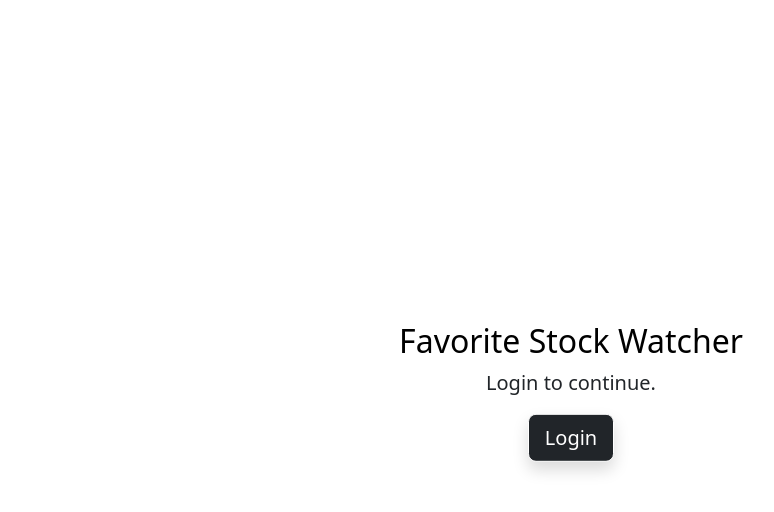
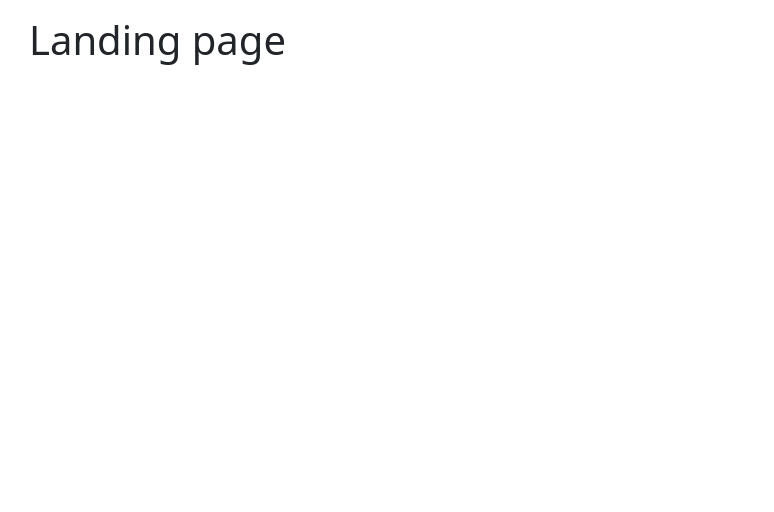
Before and after one commit to paul3bin/Favorite-Stocks-Watcher, a React (Create React App) app in the folder frontend/: page / in a window 1280 px wide. Shown: the top 512 px of the page, without its empty margins (69-843 px from the left). Built offline with nearby package versions, Linux system fonts and the light colour scheme.

Commit message:
Revert "redesigned landing page"
This reverts commit c5572aa12867c2faa399cc848bd48f88276dc118.

```diff
--- a/frontend/src/pages/landing.js
+++ b/frontend/src/pages/landing.js
@@ -1,31 +1,15 @@
 import React from "react";
-import { Link } from "react-router-dom";
 
-import "../styles/landing.css";
+import { Wrapper } from "../components/Wrapper";
 
 export function Landing() {
   document.title = "FSW | Welcome";
 
   return (
-    <div className="container landing-container">
-      <div className="d-flex h-100 text-center text-dark bg-white">
-        <div className="cover-container d-flex w-100 h-100 p-3 mx-auto flex-column">
-          <main className="px-3">
-            <h1 className="h2">Favorite Stock Watcher</h1>
-            <div>
-              <p className="lead">Login to continue.</p>
-              <p class="lead">
-                <Link
-                  to="/login"
-                  class="btn btn-lg btn-secondary border-white bg-dark shadow"
-                >
-                  Login
-                </Link>
-              </p>
-            </div>
-          </main>
-        </div>
+    <Wrapper>
+      <div className="container">
+        <h1>Landing page</h1>
       </div>
-    </div>
+    </Wrapper>
   );
 }
--- a/frontend/src/styles/landing.css
+++ b/frontend/src/styles/landing.css
@@ -1,11 +1,3 @@
 h1 {
   color: black;
 }
-
-.landing-container {
-  position: absolute;
-  top: 50%;
-  left: 50%;
-  transform: translate(-50%, -50%);
-  background-color: white;
-}
```
